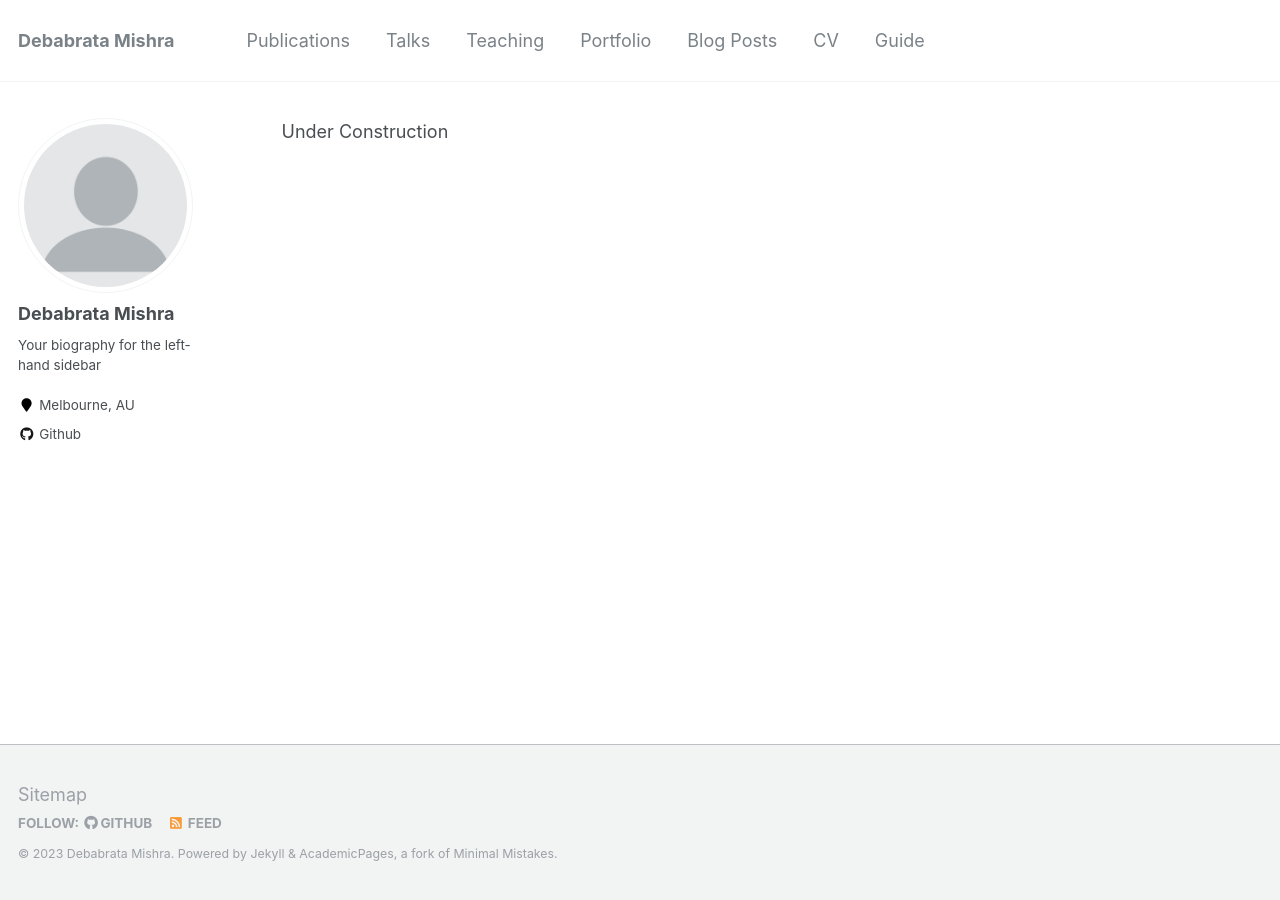
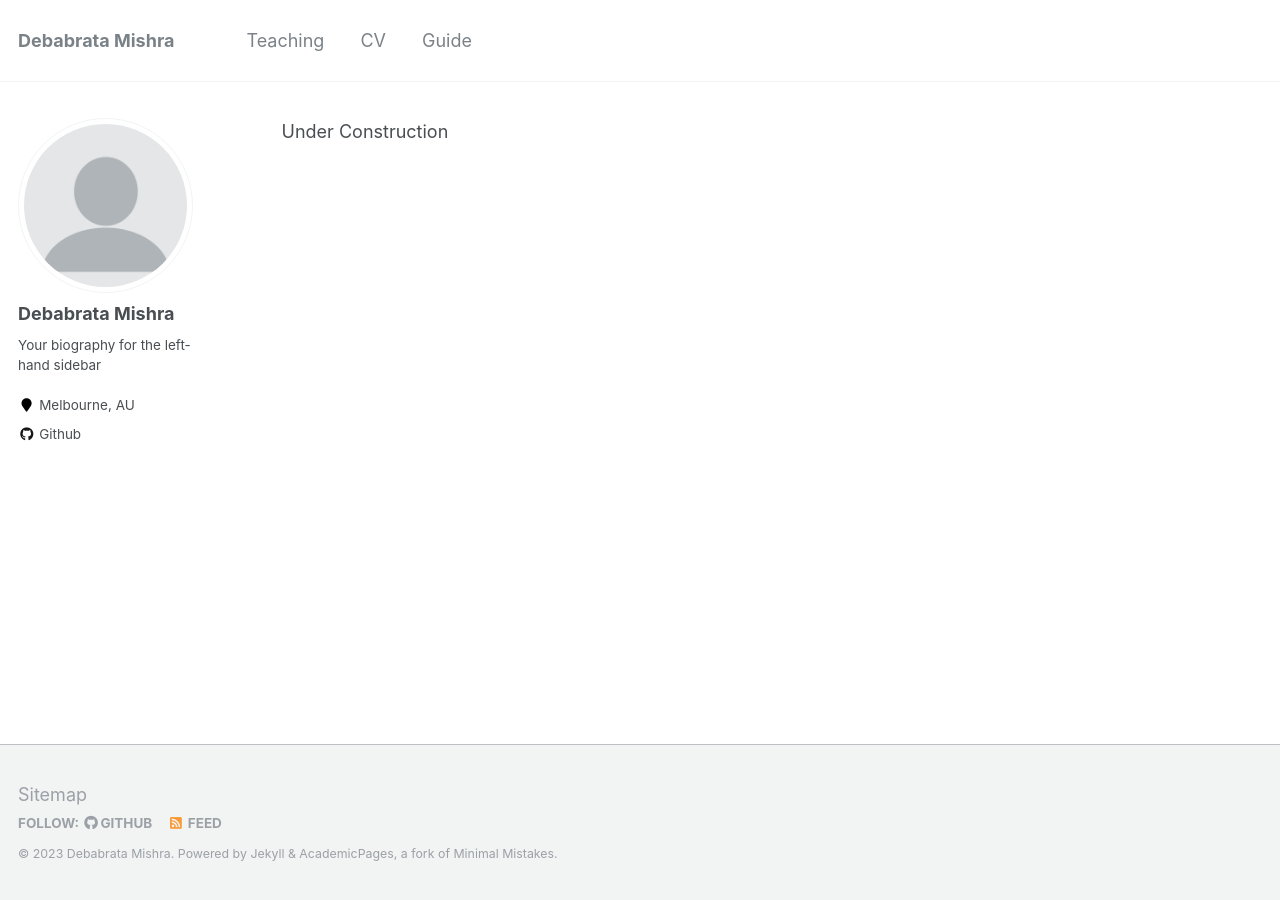
Before and after one commit to debabratamishra/debabratamishra.github.io, a Jekyll site: the page built from _pages/about.md, in a window 1280 px wide. Built offline with Jekyll 4.4.1, drawn with Linux system fonts in a browser that asks for light colours.

Commit message:
Updated navigation

```diff
--- a/_data/navigation.yml
+++ b/_data/navigation.yml
@@ -1,19 +1,7 @@
 # main links links
 main:
-  - title: "Publications"
-    url: /publications/
-
-  - title: "Talks"
-    url: /talks/
-
   - title: "Teaching"
     url: /teaching/
-
-  - title: "Portfolio"
-    url: /portfolio/
-
-  - title: "Blog Posts"
-    url: /year-archive/
 
   - title: "CV"
     url: /cv/
```
